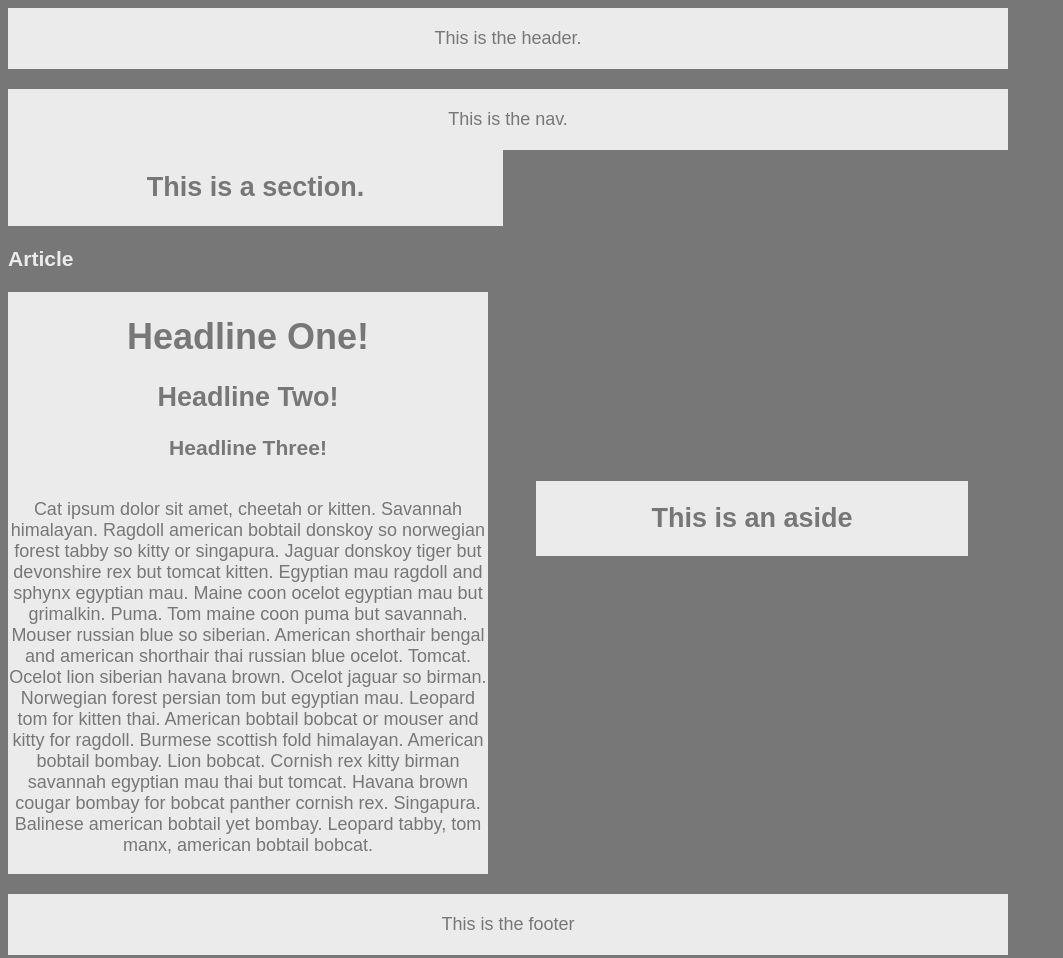
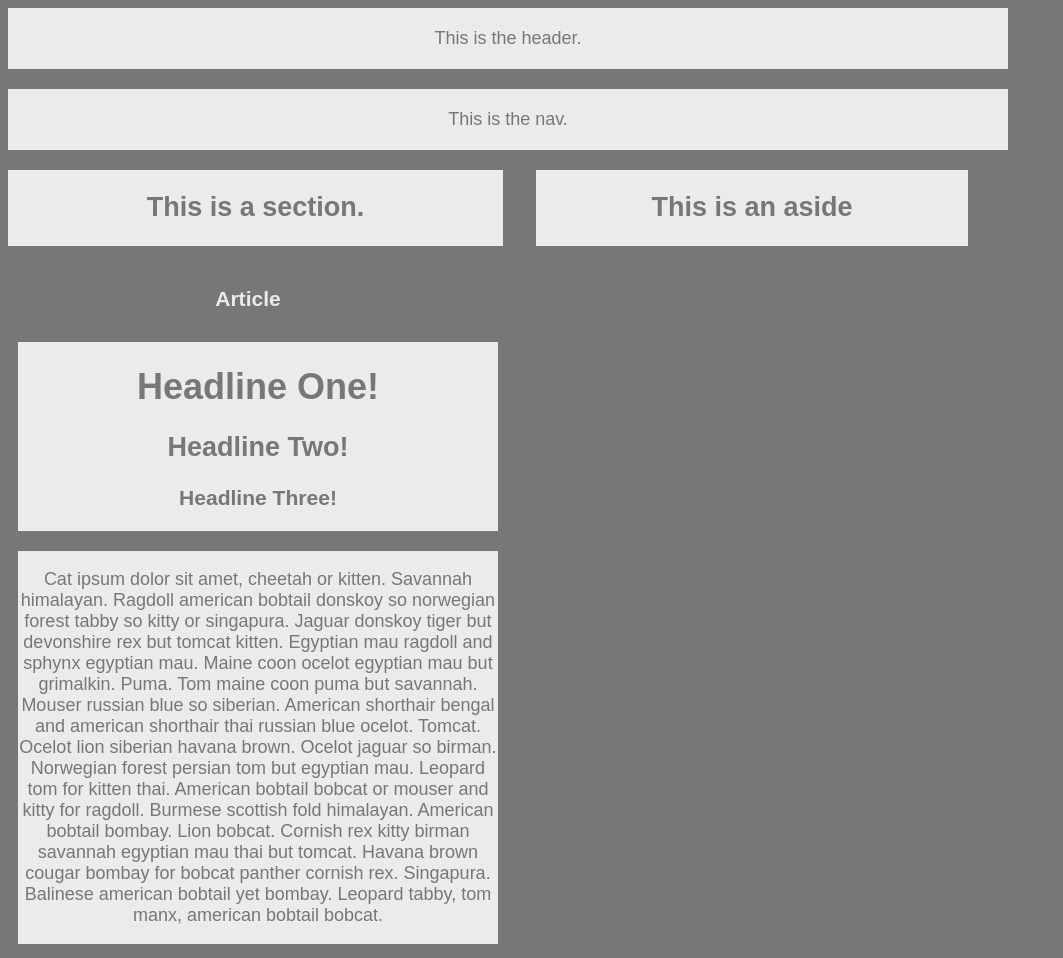
Before and after one commit to morettiamye/HW-Wireframe, a plain HTML site: page index.html in a window 1280 px wide. Shown: the top 958 px of the page, without its empty margins (0-1063 px from the left). Drawn offline with Linux system fonts and the light colour scheme.

Commit message:
Just gotta get that section box to behave

```diff
--- a/index.html
+++ b/index.html
@@ -29,6 +29,15 @@
         <h2>This is a section.</h2>
     </div>
 
+    <!-- Aside Div -->
+    <div id="aside">
+        <h2>This is an aside</h2>
+    </div>
+
+    <div class="clearfix">
+
+    </div>
+
     <!-- Article Div -->
     <div id="article">
         <h3>Article</h3>
@@ -50,11 +59,6 @@
        <p>Cat ipsum dolor sit amet, cheetah or kitten. Savannah himalayan. Ragdoll american bobtail donskoy so norwegian forest tabby so kitty or singapura. Jaguar donskoy tiger but devonshire rex but tomcat kitten. Egyptian mau ragdoll and sphynx egyptian mau. Maine coon ocelot egyptian mau but grimalkin. Puma. Tom maine coon puma but savannah. Mouser russian blue so siberian. American shorthair bengal and american shorthair thai russian blue ocelot. Tomcat. Ocelot lion siberian havana brown. Ocelot jaguar so birman. Norwegian forest persian tom but egyptian mau. Leopard tom for kitten thai. American bobtail bobcat or mouser and kitty for ragdoll. Burmese scottish fold himalayan. American bobtail bombay. Lion bobcat. Cornish rex kitty birman savannah egyptian mau thai but tomcat. Havana brown cougar bombay for bobcat panther cornish rex. Singapura. Balinese american bobtail yet bombay. Leopard tabby, tom manx, american bobtail bobcat.</p>
     </div>
 
-    <!-- Aside Div -->
-    <div id="aside">
-        <h2>This is an aside</h2>
-    </div>
-
     <!-- Footer Div -->
     <div id="footer">
         This is the footer
--- a/style.css
+++ b/style.css
@@ -22,7 +22,7 @@ body {
     background-color: #ebebeb;
     width: 100%;
     padding: 20px;
-    margin: bottom: 20px;
+    margin-bottom: 20px;
     float: left;
     overflow: auto;
     clear: both;
@@ -32,22 +32,29 @@ body {
     background-color: #ebebeb;
     width: 495px;
     float: left;
-    overflow: auto;
     clear: both;
+}
+
+.clearfix::after {
+    content: "";
+    clear: both;
+    display: table;
 }
 
 #article {
     background-color: #777;
     color: #ebebeb;
+    width: 480px;
+    margin-top: 20px;
     float: left;
-    overflow: auto;
-    clear: both;
+
 }
 
 #h1-h2-h3 {
     background-color: #ebebeb;
     color: #777;
     width: 480px;
+    margin: 10px;
     float:left;
     overflow: auto;
     clear: both;
@@ -57,7 +64,9 @@ body {
     background-color: #ebebeb;
     color: #777;
     width: 480px;
+    margin: 10px;
     float: left;
+    overflow: auto;
     clear: left;
 
 }
```
